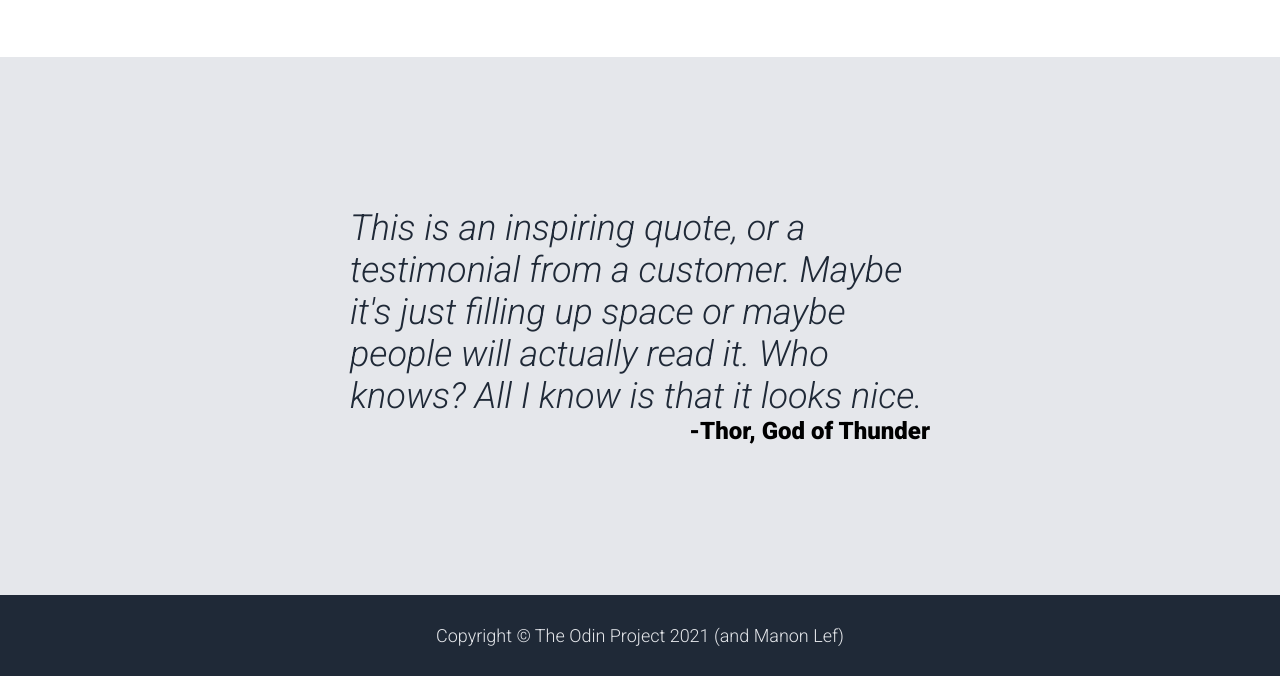
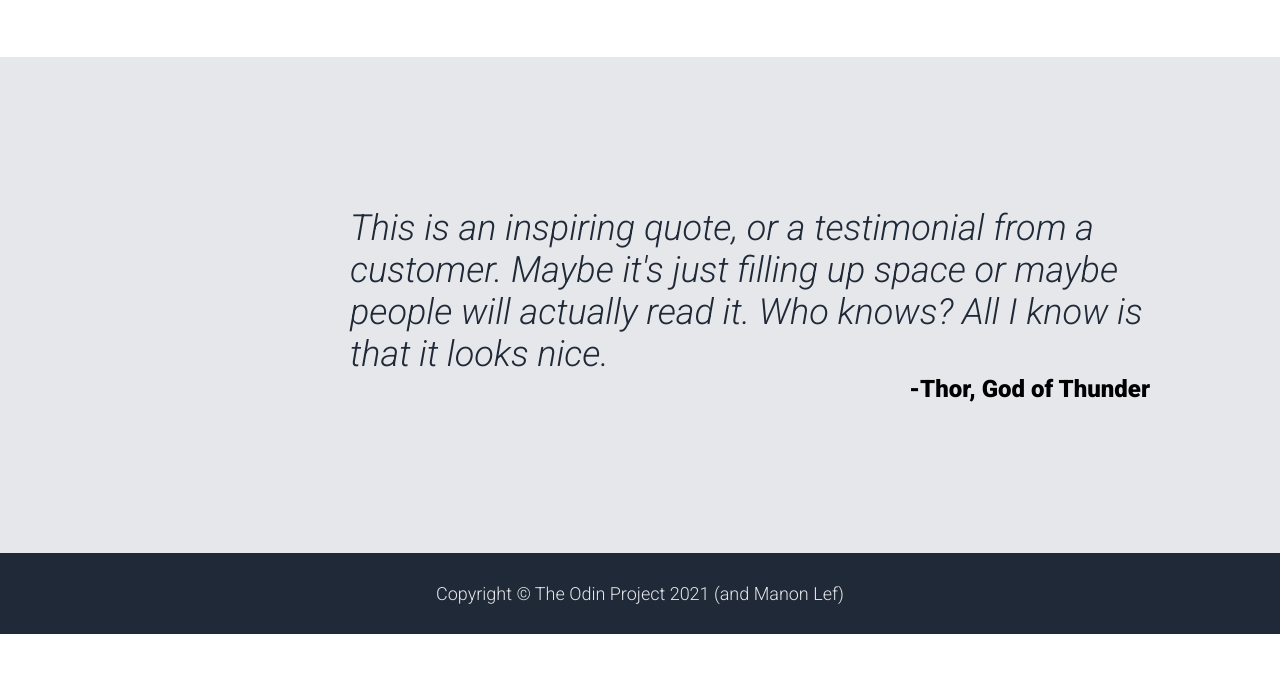
Before and after one commit to ManonLef/TOP-project-landing-page, a plain HTML site: page index.html in a window 1280 px wide. Shown: the part 758-1434 px from the top of the page. After the commit the page ends 1392 px from the top, so only its background shows below. Drawn offline with Linux system fonts and the light colour scheme.

Commit message:
add quote-container div

```diff
--- a/index.html
+++ b/index.html
@@ -63,6 +63,7 @@
             </div>
         <!--Fancy quote part-->
             <div class="three">
+                <div class="quote-container">
                     <p class="quote">
                         This is an inspiring quote, or a testimonial from a customer. Maybe it's just
                         filling up space or maybe people will actually read it. Who knows? All I know
@@ -71,6 +72,7 @@
                     <p class="sign">
                         -Thor, God of Thunder
                     </p>
+                </div>
             </div>
         <!--Call to Action section-->
             <div class="four">
--- a/style.css
+++ b/style.css
@@ -116,11 +116,15 @@ h2 {
 .three {
     background-color: #E5E7Eb;
     padding: 150px 350px;
+
+}
+
+.quote-container {
     display: flex;
+    width: 800px;
     flex-direction: column;
     align-items: flex-end;
 }
-
 
 .quote {
     font-size: 36px;
```
Lines whose indentation alone changed are shown as unchanged.
